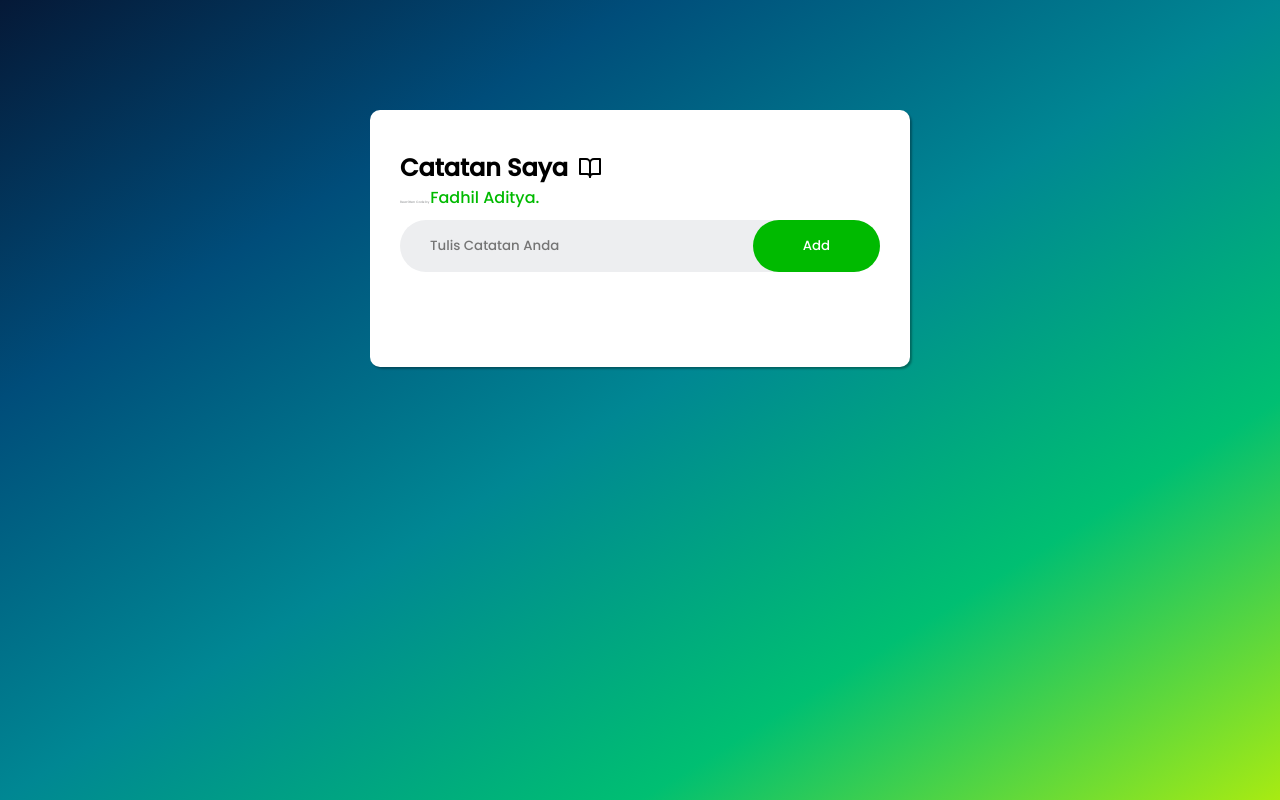
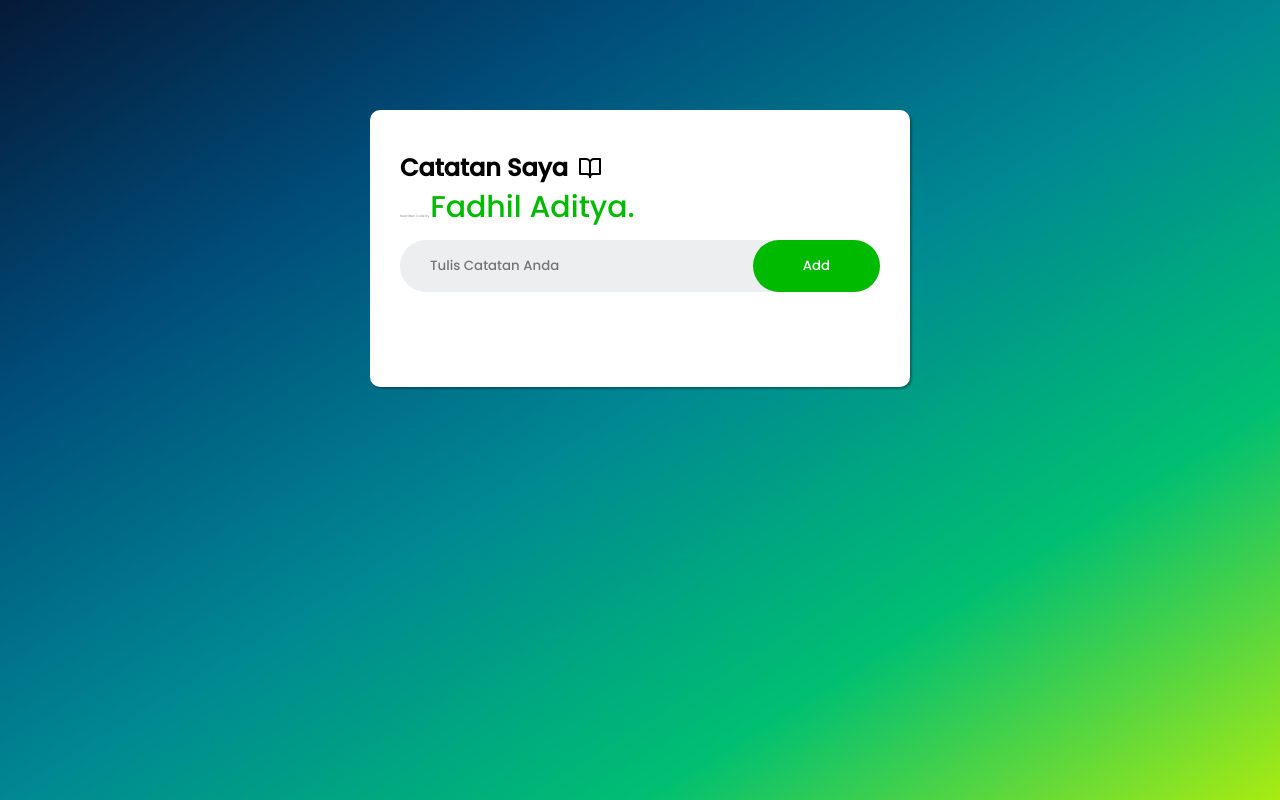
Before and after one commit to crocodhil/crocodhil.gihub.io, a plain HTML site: page index.html in a window 1280 px wide. Drawn offline with nearby package versions, Linux system fonts and the light colour scheme.

Commit message:
Update style.css
hooh

```diff
--- a/style.css
+++ b/style.css
@@ -50,7 +50,7 @@
 
 .author {
     color: #00BA00;
-    font-size: 1rem;
+    font-size: 30px;
 }
 
 input {
```
